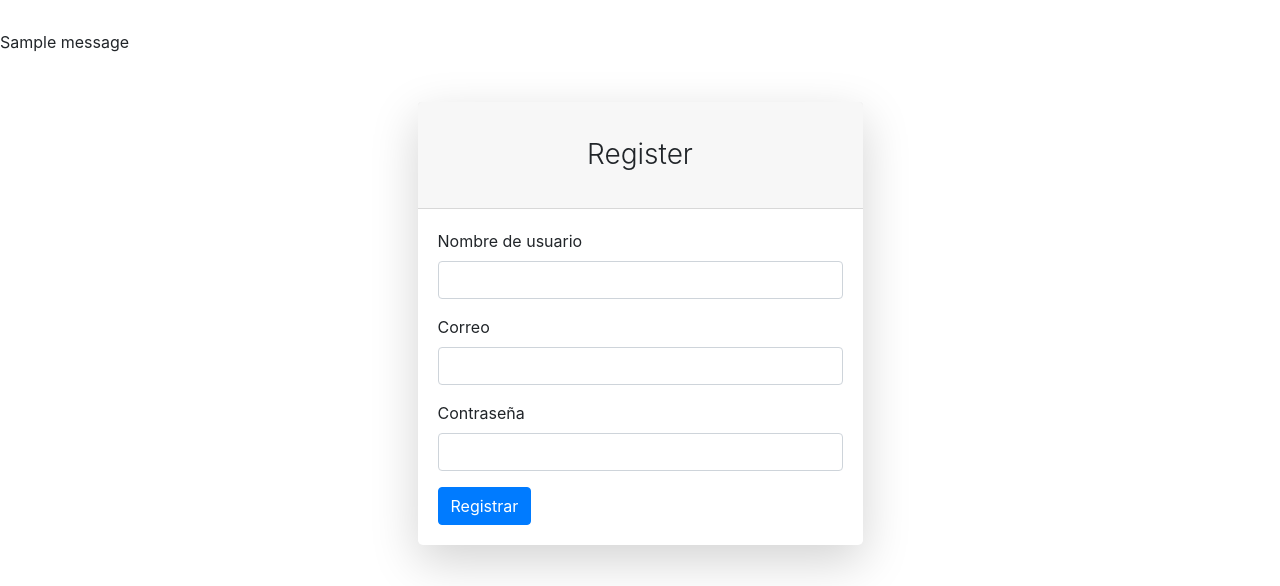
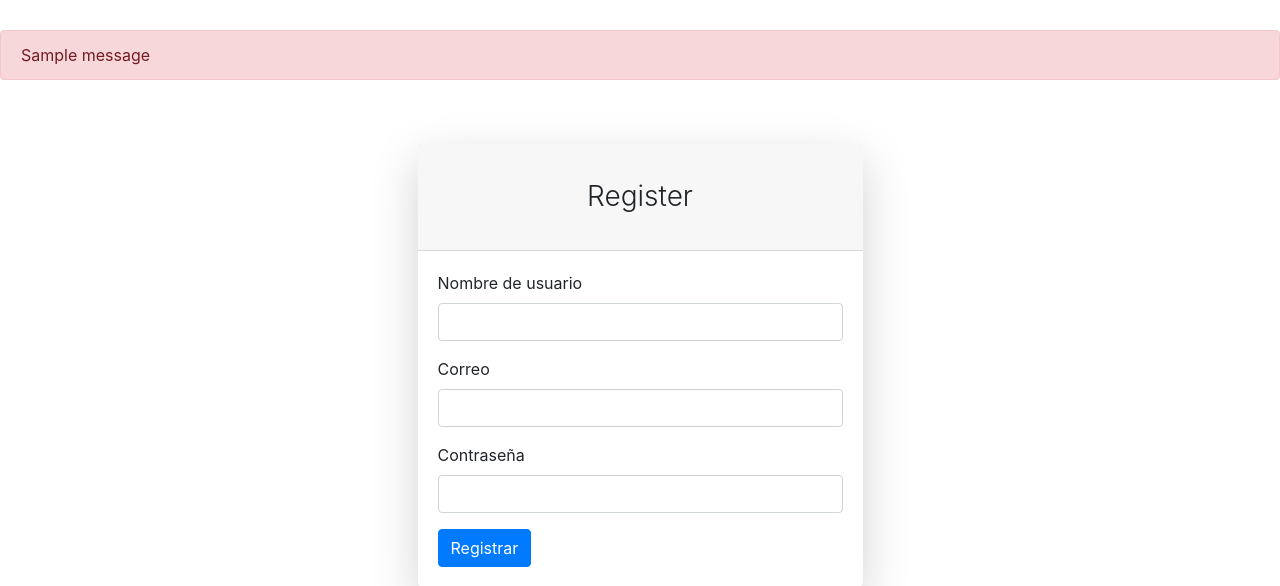
Before and after one commit to YOrHaS/UANE-flashcards, a Flask app: page /auth/register in a window 1280 px wide. Shown: the part 112-698 px from the top of the page. Run offline with Flask 3, Linux system fonts and the light colour scheme; tables that the repository leaves empty hold one stand-in row (values such as "Sample post"); one stand-in notice (Sample message) is shown.

Commit message:
Update base.html

```diff
--- a/flashcards/templates/base.html
+++ b/flashcards/templates/base.html
@@ -76,7 +76,8 @@
 
         {% for message in get_flashed_messages() %}
         {#jinga comentario  se tiene que escribir exactamente asi {{ }}, los corchetes juntos,  o da error#}
-        <div> {{    message     }} </div>
+        <div class="alert alert-danger" role="alert"> {{    message     }} </div>
+
 
         {% endfor %}
     </section>
```
